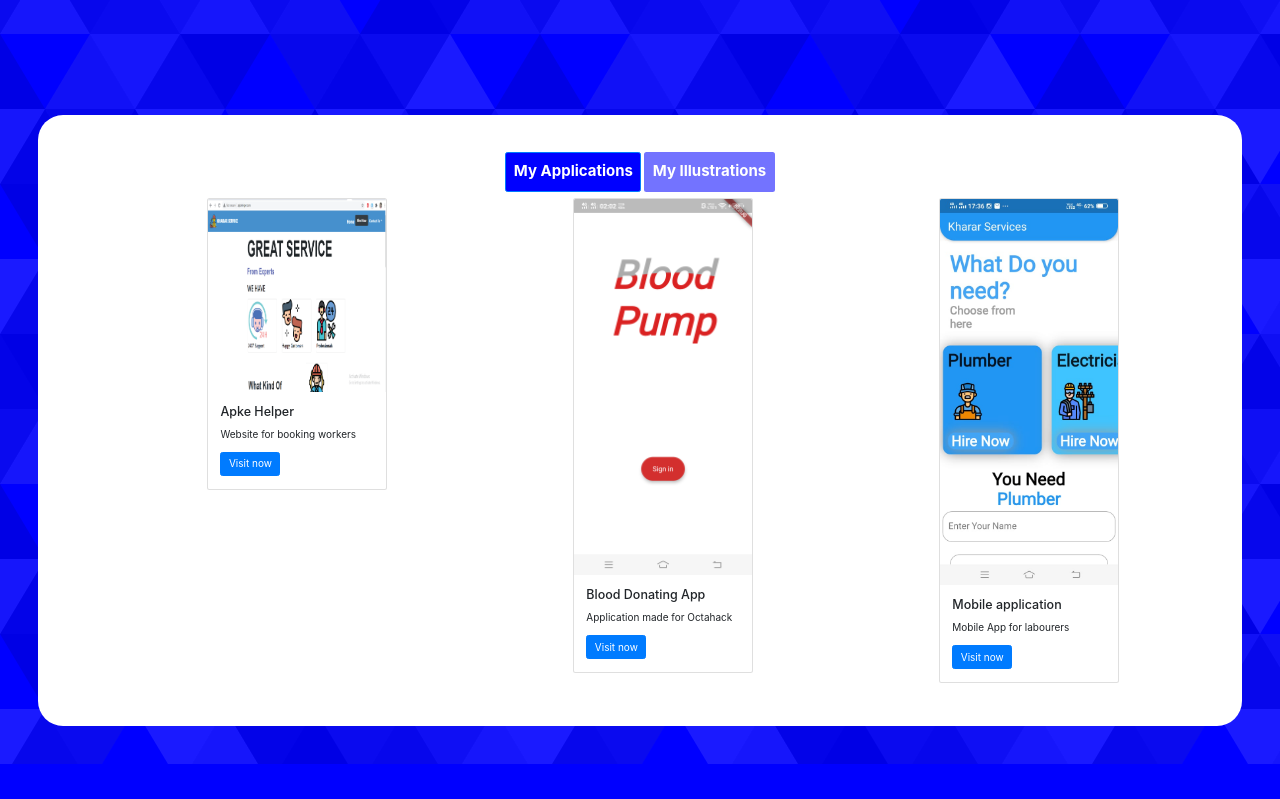
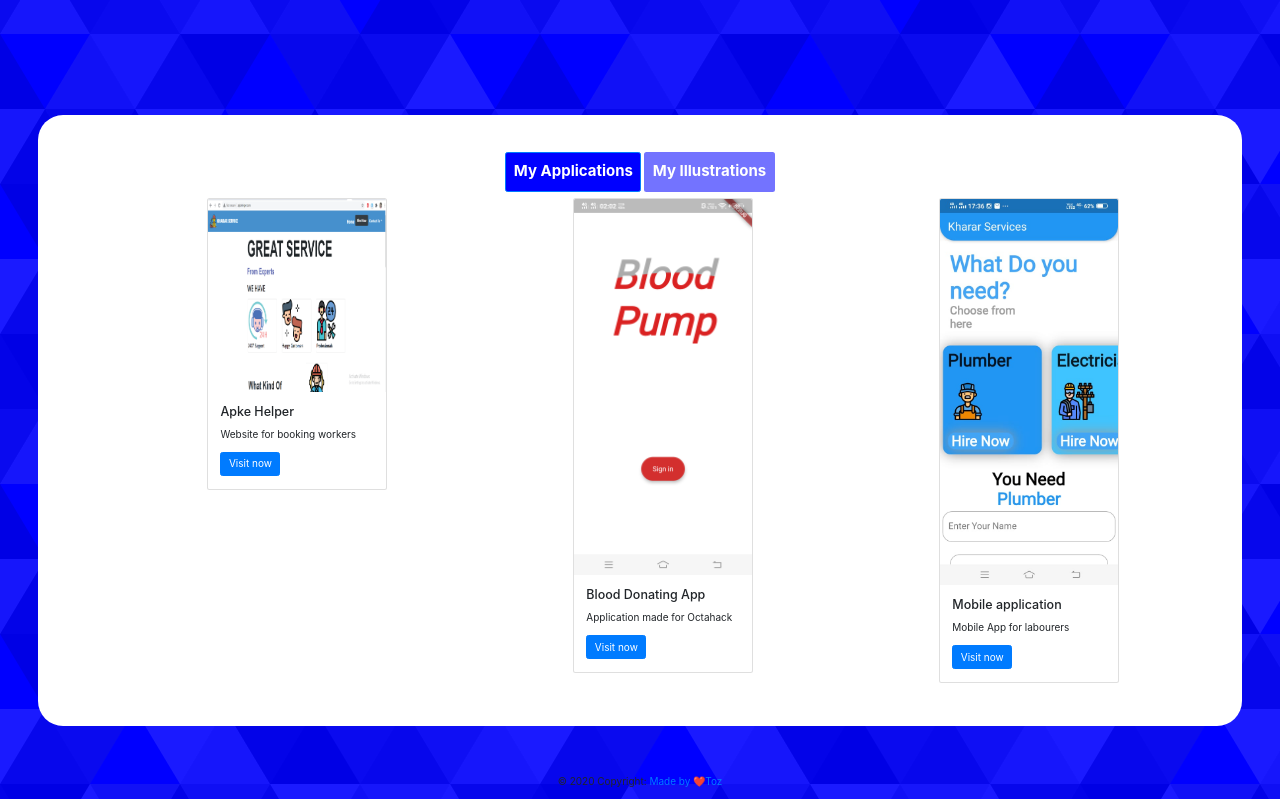
Before and after one commit to lo0veto0z/blog2.github.io, a plain HTML site: page index.html in a window 1280 px wide. Shown: the part 1166-1965 px from the top of the page. Before the commit the page ends 1930 px from the top, so only its background shows below. Drawn offline with nearby package versions, Linux system fonts and the light colour scheme.

Commit message:
done waheguruji ka khalsa waheguruji ki fateh

```diff
--- a/index.html
+++ b/index.html
@@ -418,7 +418,11 @@ fetch(url, {
 
 }
 </script>
-
+<footer>
+  <div class="footer-copyright text-center py-3">© 2020 Copyright:
+    <a href="https://www.instagram.com/lovetoz_poonia/"> Made by ❤️Toz
+  </div>
+</footer>
 
 </body>
 </html>
```
